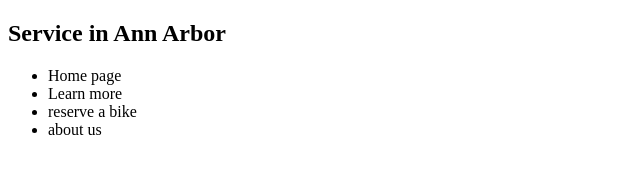
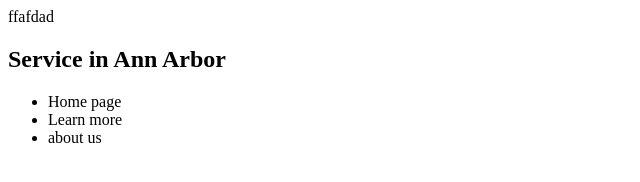
Before and after one commit to tikiman734/annarborservice, a plain HTML site: page index.html in a window 1280 px wide. Shown: the whole page, without its empty margins (0-640 px from the left). Drawn offline with Linux system fonts and the light colour scheme.

Commit message:
Update index.html

```diff
--- a/index.html
+++ b/index.html
@@ -1,5 +1,5 @@
 <!DOCTYPE html>
-<html>
+<html> ffafdad
 <head>
   <title>Ann Arbor Service</title>
 </head>
@@ -9,7 +9,6 @@
       <ul>
         <li>Home page</li>
         <li>Learn more</li>
-        <li>reserve a bike</li>
         <li>about us</li>
       </ul>
     </div>
```
